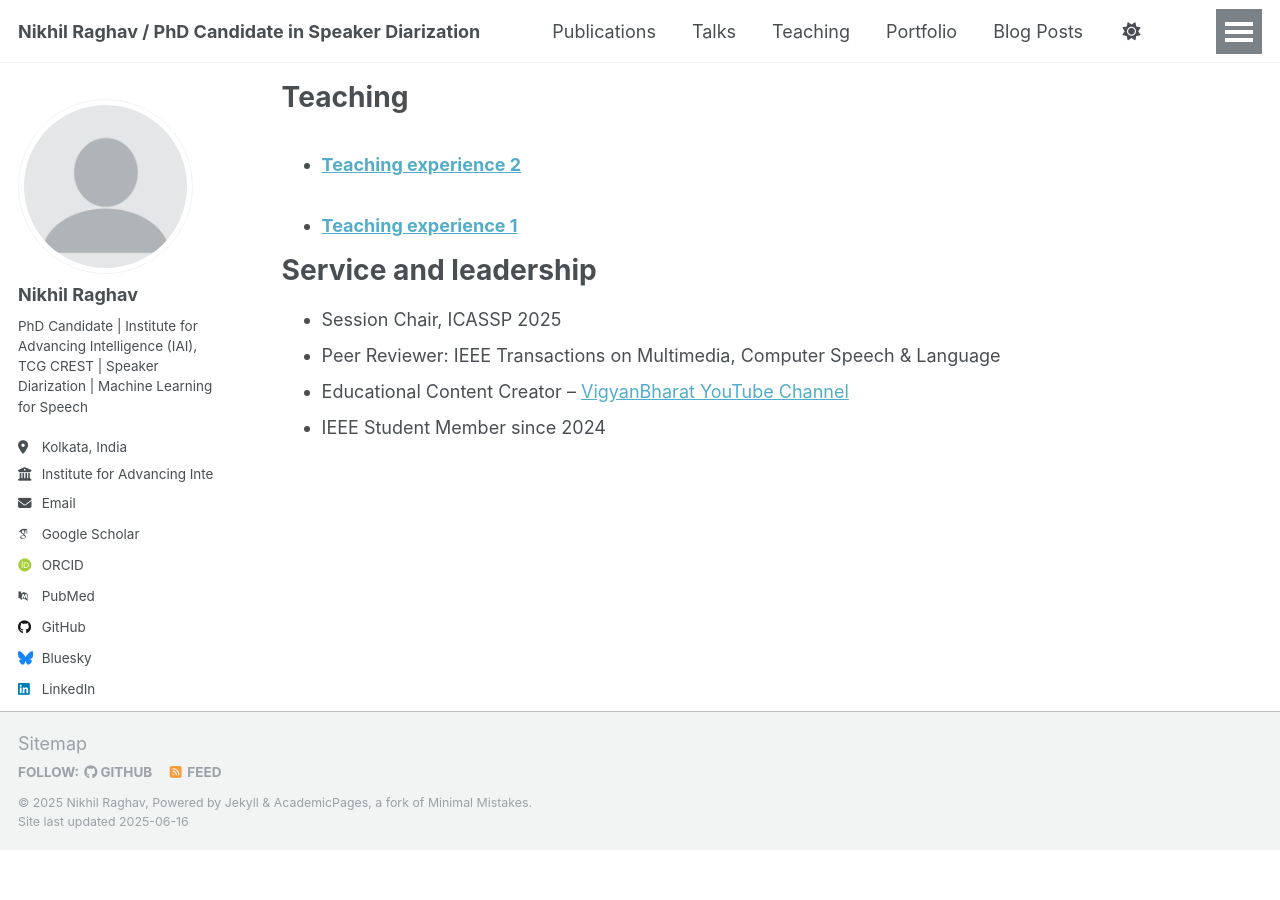
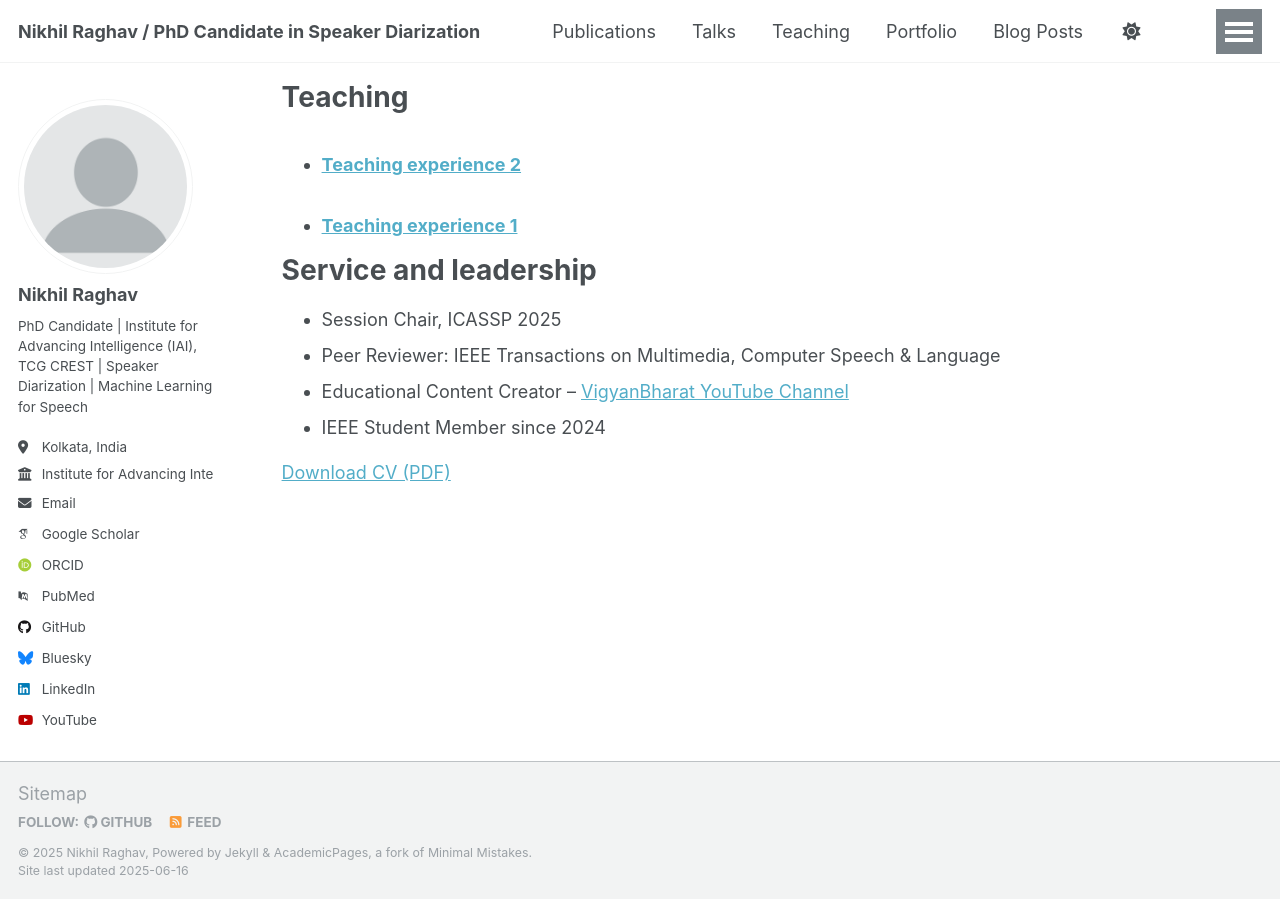
Before and after one commit to nikhilraghav29/nikhilraghav29.github.io, a Jekyll site: the page built from _pages/cv.md, in a window 1280 px wide and 900 px high, scrolled down 1573 px. Built offline with Jekyll 4.4.1, drawn with Linux system fonts in a browser that asks for light colours; some web fonts are replaced; before the commit the page ends 2422 px from its top, so only the background shows below that.

Commit message:
Update cv.md

```diff
--- a/_pages/cv.md
+++ b/_pages/cv.md
@@ -50,3 +50,5 @@ Service and leadership
 * Peer Reviewer: IEEE Transactions on Multimedia, Computer Speech & Language
 * Educational Content Creator – [VigyanBharat YouTube Channel](https://www.youtube.com/@VigyanBharat)
 * IEEE Student Member since 2024
+
+[Download CV (PDF)](/files/Nikhil_Raghav_CV.pdf)
```
